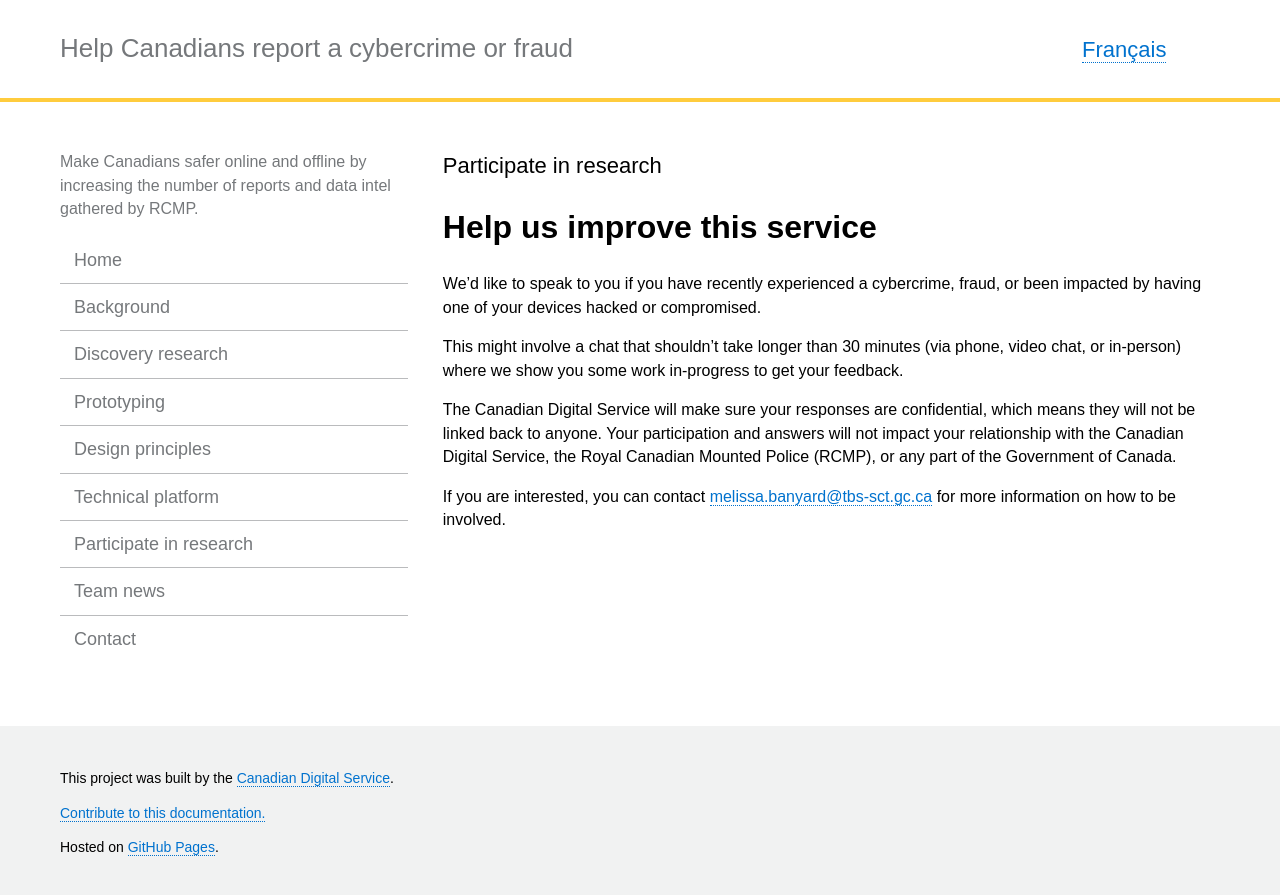
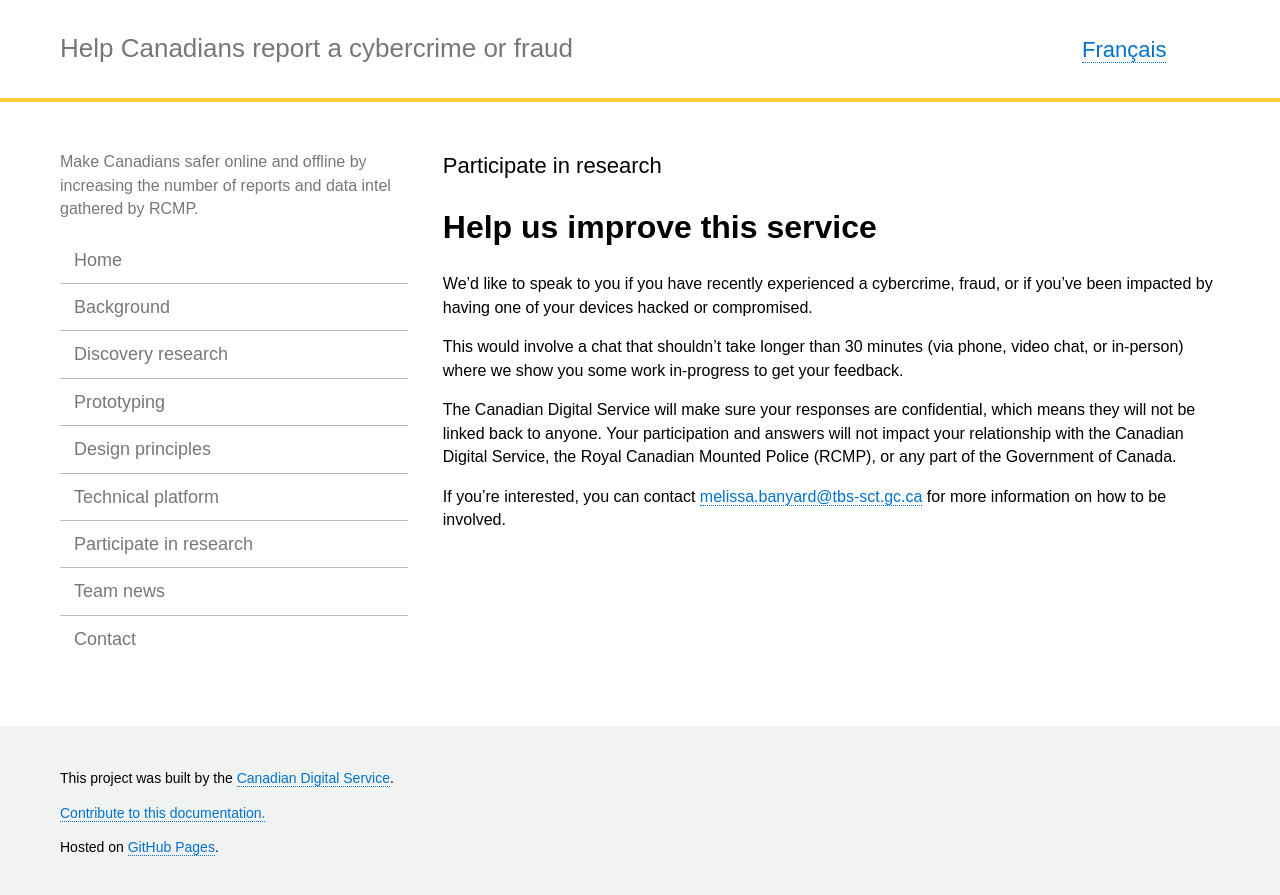
Before and after one commit to cds-snc/rcmp-report-a-cybercrime-alpha-documentation, a Jekyll site: the page built from _pages/en/participate.md, in a window 1280 px wide. Shown: the top 895 px of the page. Built offline with Jekyll 4.4.1, drawn with Linux system fonts in a browser that asks for light colours.

Commit message:
Update participate.md

```diff
--- a/_pages/en/participate.md
+++ b/_pages/en/participate.md
@@ -8,10 +8,10 @@ trans_url: "/participez/"
 
 # Help us improve this service
 
-We’d like to speak to you if you have recently experienced a cybercrime, fraud, or been impacted by having one of your devices hacked or compromised.
+We’d like to speak to you if you have recently experienced a cybercrime, fraud, or if you've been impacted by having one of your devices hacked or compromised.
 
-This might involve a chat that shouldn't take longer than 30 minutes (via phone, video chat, or in-person) where we show you some work in-progress to get your feedback.
+This would involve a chat that shouldn't take longer than 30 minutes (via phone, video chat, or in-person) where we show you some work in-progress to get your feedback.
 
 The Canadian Digital Service will make sure your responses are confidential, which means they will not be linked back to anyone. Your participation and answers will not impact your relationship with the Canadian Digital Service, the Royal Canadian Mounted Police (RCMP), or any part of the Government of Canada.
 
-If you are interested, you can contact [melissa.banyard@tbs-sct.gc.ca](mailto:melissa.banyard@tbs-sct.gc.ca) for more information on how to be involved.
+If you're interested, you can contact [melissa.banyard@tbs-sct.gc.ca](mailto:melissa.banyard@tbs-sct.gc.ca) for more information on how to be involved.
```
